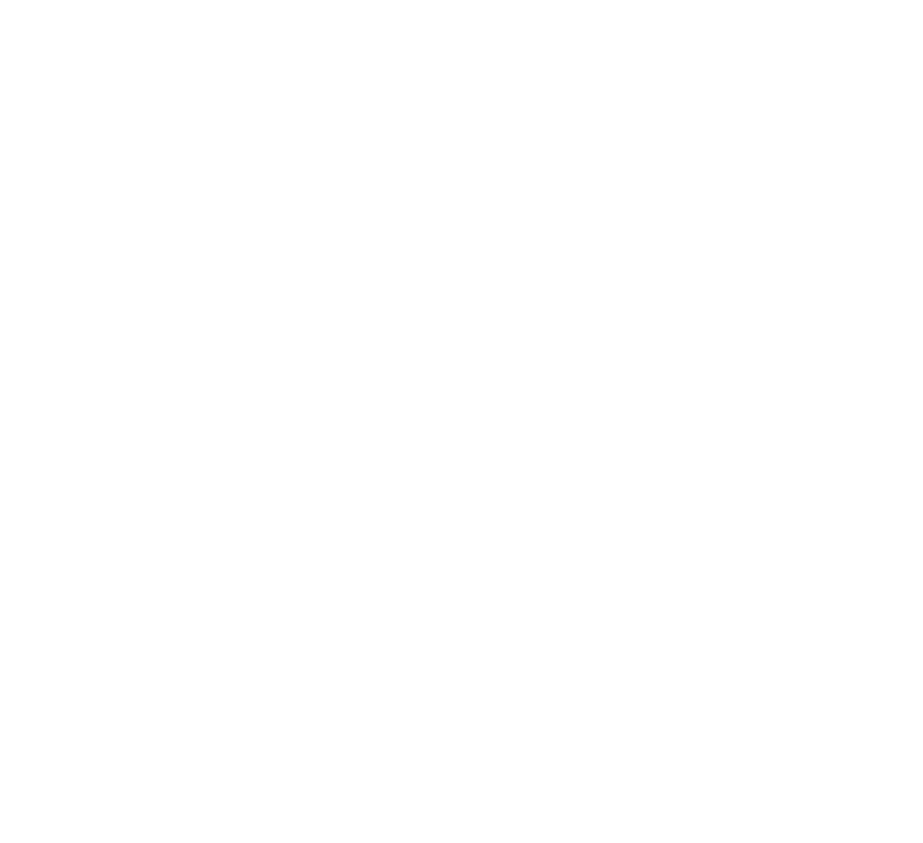
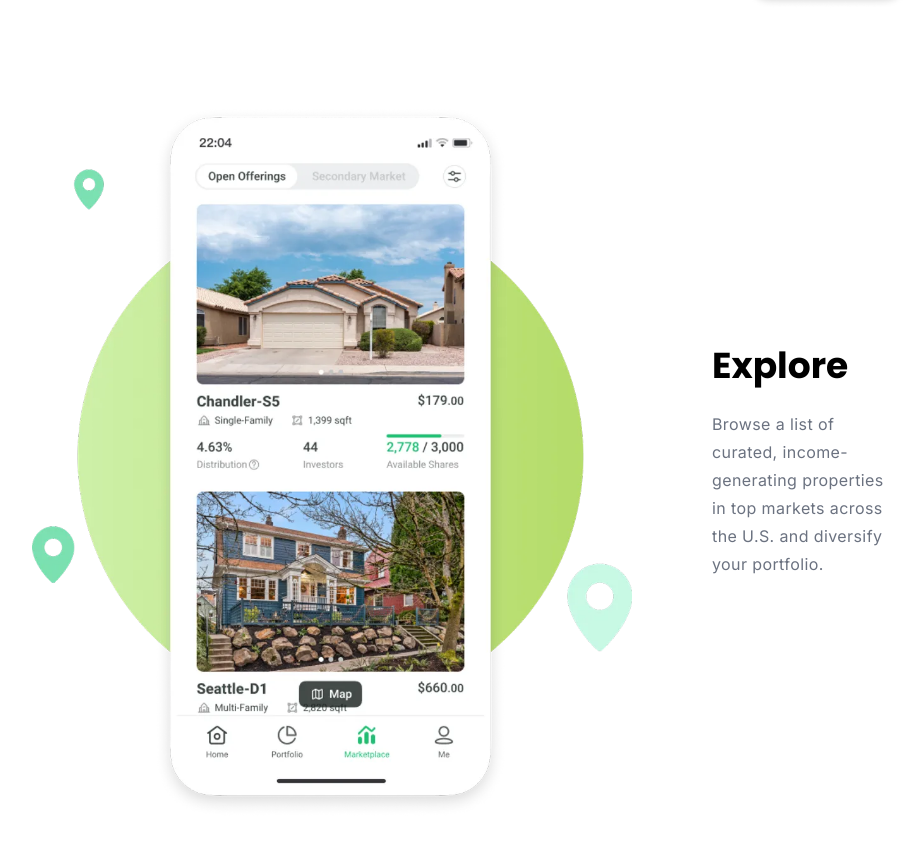
Before and after one commit to abdinasir-Tman/muraajaco-web-app, a Next.js app: page / in a window 1280 px wide. Shown: the part 813-1656 px from the top of the page, without its empty margins (176-1099 px from the left). Before the commit the page ends 800 px from the top, so only its background shows below. Built offline with nearby package versions, Linux system fonts and the light colour scheme.

Commit message:
added explore feature

```diff
--- /dev/null
+++ b/app/components/Explore.tsx
@@ -0,0 +1,26 @@
+import Image from "next/image";
+import React from "react";
+
+const Explore = () => {
+  return (
+    <section className="mx-52 my-40 flex items-center gap-20">
+      <Image
+        alt="muraajaco app"
+        src="/assets/images/explore_new.webp"
+        height={600}
+        width={600}
+      />
+      <div className="h-full w-full flex flex-col items-start justify-start">
+        <h1 className="font-Poppins text-left text-4xl mb-6 font-bold">
+          Explore
+        </h1>
+        <p className="text-left text-md text-gray-500 tracking-wide w-full leading-7">
+          Browse a list of curated, income-generating properties in top markets
+          across the U.S. and diversify your portfolio.
+        </p>
+      </div>
+    </section>
+  );
+};
+
+export default Explore;
--- a/app/components/Hero.tsx
+++ b/app/components/Hero.tsx
@@ -13,15 +13,22 @@
             Secured like we care about our own
           </p>
           <button className="font-Poppins text-2xl  bg-white flex justify-center items-center w-56 rounded-lg">
-            <Image src="/assets/svg/logo/icon.svg" alt="muraajaco" height={60} width={60} />
-            <h2 className="text-2xl text-[#10b981] font-Poppins font-bold ">Get the App</h2>
+            <Image
+              src="/assets/svg/logo/icon.svg"
+              alt="muraajaco"
+              height={60}
+              width={60}
+            />
+            <h2 className="text-2xl text-[#10b981] font-Poppins font-bold ">
+              Get the App
+            </h2>
           </button>
         </div>
       </div>
 
       <div className="relative w-[55%]">
         <Image
-          className="absolute top-24"
+          className="absolute -bottom-16 "
           src="/assets/images/muraajaco.webp"
           alt="muraajaco"
           height={500}
--- a/app/page.tsx
+++ b/app/page.tsx
@@ -1,9 +1,11 @@
 import Header from "@/app/components/Header";
 import Hero from "@/app/components/Hero";
+import Explore from "./components/Explore";
 export default function Home() {
   return (
     <div>
       <Hero />
+      <Explore />
     </div>
   );
 }
```
Also changed, not shown: public/assets/images/explore_new.webp (added).
